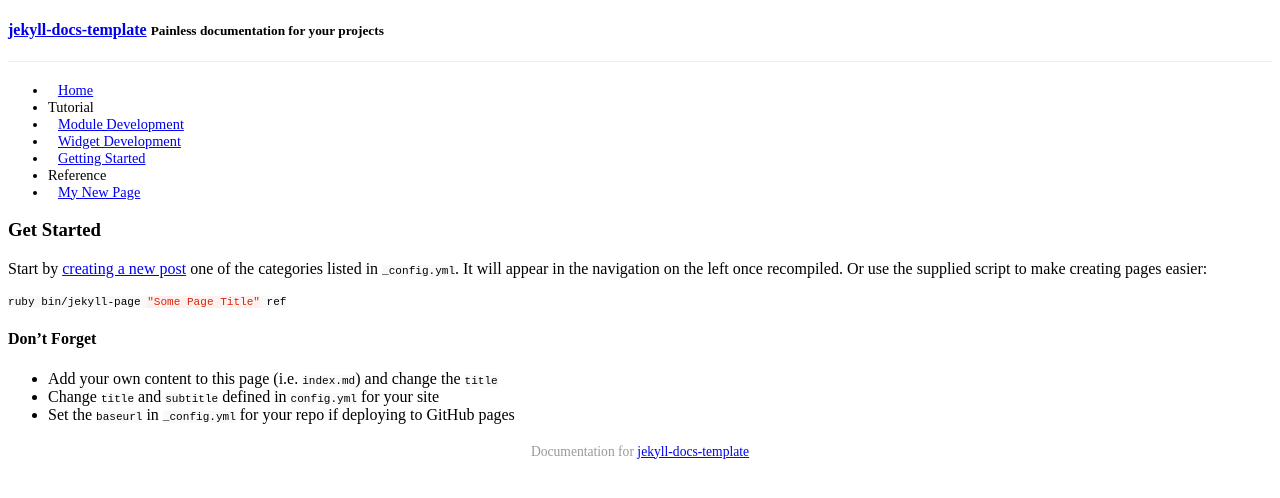
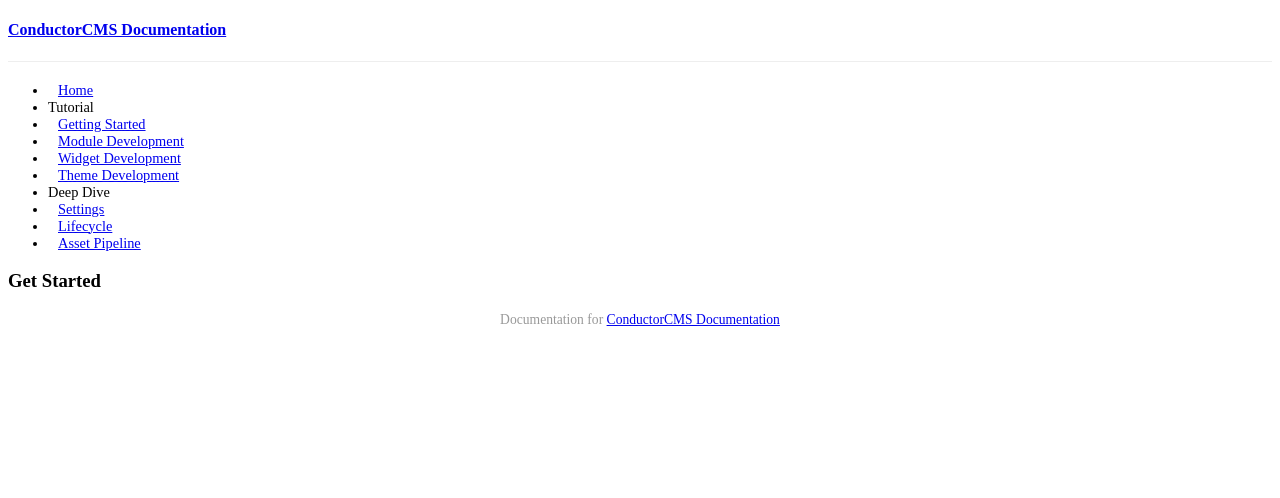
Before and after one commit to conductorcms/docs, a Jekyll site: the page built from index.md, in a window 1280 px wide. Shown: the top 498 px of the page. Built offline with Jekyll 4.4.1, drawn with Linux system fonts in a browser that asks for light colours; Markdown is read by kramdown in place of the engine named in the settings; a style sheet for code colours, icons or effects is not loaded.

Commit message:
Additions

````diff
--- a/_config.yml
+++ b/_config.yml
@@ -1,6 +1,5 @@
 # Site title and subtitle. This is used in _includes/header.html
-title: 'jekyll-docs-template'
-subtitle: 'Painless documentation for your projects'
+title: 'ConductorCMS Documentation'
 
 # Enable/show navigation. There are there options:
 #   0 - always hide
@@ -17,12 +16,13 @@ sections: [
     ['tut', 'Tutorial'],
     ['ref', 'Reference'],
     ['dev', 'Developers'],
-    ['post', 'Posts']
+    ['post', 'Posts'],
+    ['dive', 'Deep Dive']
 ]
 
 # Keep as an empty string if served up at the root. If served up at a specific
 # path (e.g. on GitHub pages) leave off the trailing slash, e.g. /my-project
-baseurl: ''
+baseurl: '/docs'
 
 # Dates are not included in permalinks
 permalink: none
--- a/index.md
+++ b/index.md
@@ -4,15 +4,3 @@ title: "Jekyll Docs Template"
 ---
 
 ### Get Started
-
-Start by [creating a new post](http://jekyllrb.com/docs/posts/) one of the categories listed in `_config.yml`. It will appear in the navigation on the left once recompiled. Or use the supplied script to make creating pages easier:
-
-```bash
-ruby bin/jekyll-page "Some Page Title" ref
-```
-
-#### Don't Forget
-
-- Add your own content to this page (i.e. `index.md`) and change the `title`
-- Change `title` and `subtitle` defined in `config.yml` for your site
-- Set the `baseurl` in `_config.yml` for your repo if deploying to GitHub pages
````
Also changed, not shown: _posts/2014-11-11-asset-pipeline.md (added, +6 -0 lines), _posts/2014-11-11-getting-started.md (+1 -0 lines), _posts/2014-11-11-lifecycle.md (added, +6 -0 lines), _posts/2014-11-11-module-development.md (+1 -0 lines), _posts/2014-11-11-my-new-page.md (deleted, +0 -6 lines), _posts/2014-11-11-settings.md (added, +6 -0 lines), _posts/2014-11-11-theme-development.md (added, +7 -0 lines), _posts/2014-11-11-widget-development.md (+1 -0 lines).
